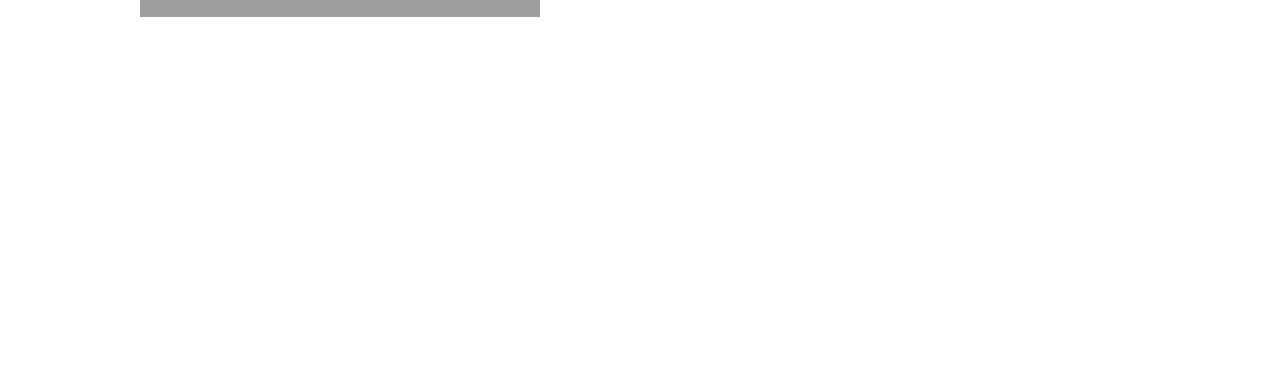
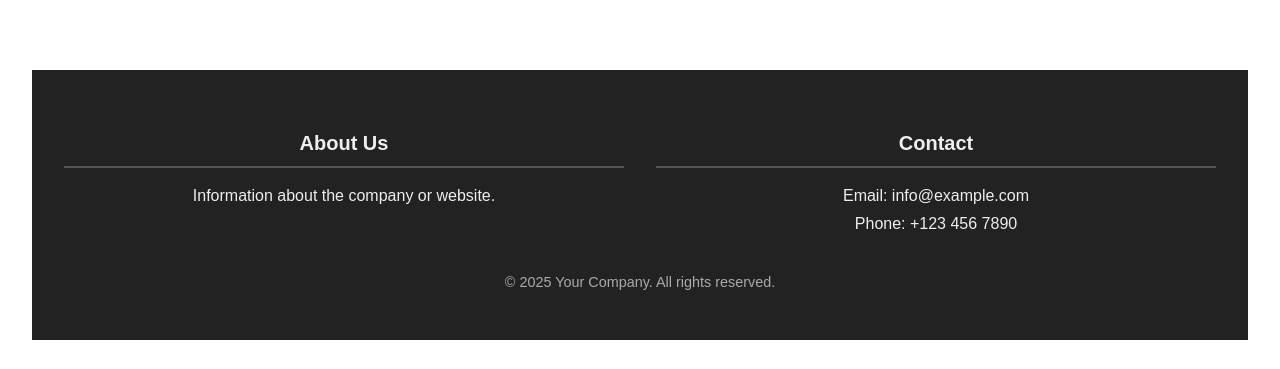
Before and after one commit to Maridecolmenares/progetto-react-css, a React (Vite) app: page / in a window 1280 px wide. Shown: the part 664-1033 px from the top of the page. Before the commit the page ends 800 px from the top, so only its background shows below. Built offline with nearby package versions, Linux system fonts and the light colour scheme; grey boxes are pictures that could not be loaded.

Commit message:
feat: add Footer component with two-column layout and styling

```diff
--- a/src/App.jsx
+++ b/src/App.jsx
@@ -4,12 +4,14 @@ import viteLogo from '/vite.svg'
 import './App.css'
 import CTABanner from './components/CTABanner/CTABanner'
 import  ImageTextBlock from './components/ImageTextBlock/ImageTextBlock';
+import Footer from './components/Footer/Footer'
 
 function App() {
   return (
     <>
       <CTABanner/>
       <ImageTextBlock />
+      <Footer/>
     </>
   )
 }
--- /dev/null
+++ b/src/components/Footer/Footer.css
@@ -0,0 +1,36 @@
+footer {
+  background-color: #222;
+  color: #eee;
+  padding: 2rem;
+  font-family: Arial, sans-serif;
+}
+
+.footer-columns {
+  display: flex;
+  gap: 2rem;
+  justify-content: space-between;
+  flex-wrap: wrap;
+}
+
+.footer-column {
+  flex: 1 1 200px; /* flessibile con larghezza minima */
+}
+
+.footer-column h4 {
+  margin-bottom: 1rem;
+  font-size: 1.25rem;
+  border-bottom: 2px solid #555;
+  padding-bottom: 0.5rem;
+}
+
+.footer-column p {
+  margin: 0.25rem 0;
+  line-height: 1.5;
+}
+
+.footer-copyright {
+  margin-top: 2rem;
+  text-align: center;
+  font-size: 0.9rem;
+  color: #aaa;
+}
--- /dev/null
+++ b/src/components/Footer/Footer.jsx
@@ -0,0 +1,24 @@
+import React from "react";
+import './Footer.css';
+
+function Footer() {
+  return (
+    <footer>
+      <div className="footer-columns">
+        <div className="footer-column">
+          <h4>About Us</h4>
+          <p>Information about the company or website.</p>
+        </div>
+        <div className="footer-column">
+          <h4>Contact</h4>
+          <p>Email: info@example.com</p>
+          <p>Phone: +123 456 7890</p>
+        </div>
+      </div>
+      <div className="footer-copyright">
+        <p>© {new Date().getFullYear()} Your Company. All rights reserved.</p>
+      </div>
+    </footer>
+  );
+}
+export default Footer;
```
